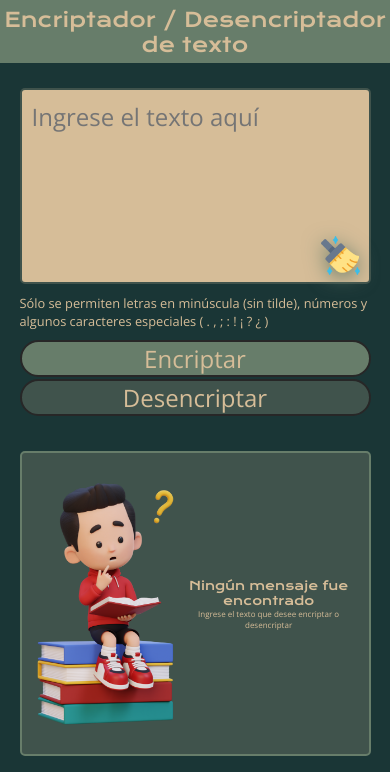
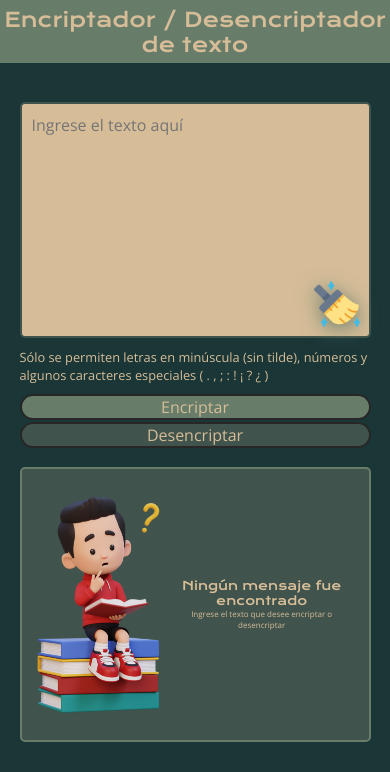
Before and after one commit to Alexoo16/encriptador-texto-challenge-alura, a plain HTML site: page index.html in a window 390 px wide. Shown: the top 772 px of the page. Drawn offline with nearby package versions, Linux system fonts and the light colour scheme; a web font is replaced by a local one.

Commit message:
Actualizar responsibidad

```diff
--- a/styles/style.css
+++ b/styles/style.css
@@ -88,11 +88,11 @@ body{
 }
 
 /* Selecciona el elemento con la clase 'texto_ingreso' y el id 'texto' */
-.texto_ingreso#texto {
+.texto_ingreso {
     width: 100%;           /* Ancho del textarea */
     height: 100%;          /* Alto del textarea */
     font-family: var(--fuente_parrafo); /* Tipo de letra */
-    font-size: 1.5rem;        /* Tamaño de letra */
+    font-size: 1.5rem;    /* Tamaño de la letra */
     background-color: transparent;
     border: none;
     color: var(--color_fondo);            /* Color del texto */
@@ -190,7 +190,7 @@ body{
     position: relative; /* Con esto logramos que la seccion de resultado se posicione de manera relativa */
 }
 
-.area_texto_resuelto#area_texto_resuelto {
+.area_texto_resuelto {
     display: flex;
     flex-direction: column;
     align-items: center;
@@ -326,12 +326,12 @@ body{
     .presentacion{
         flex-direction: column;
         padding: 6.25% 5%;
-        gap: 10%;
+        gap: 5%;
     }
 
     .area_ingreso{
         width: 100%;
-        height: 80%;
+        height: 100%;
         gap: 10px;
     }
 
@@ -341,7 +341,7 @@ body{
     }
 
     .texto_ingreso{
-        font-size: 1rem;
+        font-size: 1.25rem;
     }
 
     .btn_limpiar{
@@ -350,15 +350,17 @@ body{
 
     .botones{
         width: 100%;
-        height: 15%;
+        height: 12.5%;
         gap: 5%;
     }
 
     .btn_enc{
+        font-size: 1.25rem;
         width: 100%;
     }
 
     .btn_des{
+        font-size: 1.25rem;
         width: 100%;
     }
 
@@ -383,7 +385,6 @@ body{
     }
 
     .area_texto_imagen{
-        /* que se elimine la imagen */
         height: 100%;
     }
 
@@ -406,11 +407,46 @@ body{
 }
 
 @media(max-width: 400px){
-    .area_texto_ingreso#texto {
-        font-size: 0.5rem;
+    .presentacion{
+        padding: 10% 5%;
+        gap: 5%;
+    }
+
+    .texto_ingreso {
+        font-size: 1rem;
     }
 
     .botones{
         flex-direction: column;
     }
+
+    .btn_enc{
+        font-size: 1rem;
+        width: 100%;
+    }
+
+    .btn_des{
+        font-size: 1rem;
+        width: 100%;
+    }
+
+    .firma{
+        font-size: 1.5rem;
+    }
+
 }
+
+@media(max-width: 320px){
+    .titulo {
+        font-size: 1rem;
+    }
+
+    .area_texto_imagen{
+        height: 70%;
+        width: 50%;
+    }
+
+    .advertencia{
+        font-size: 0.5rem;
+    }
+}
```
